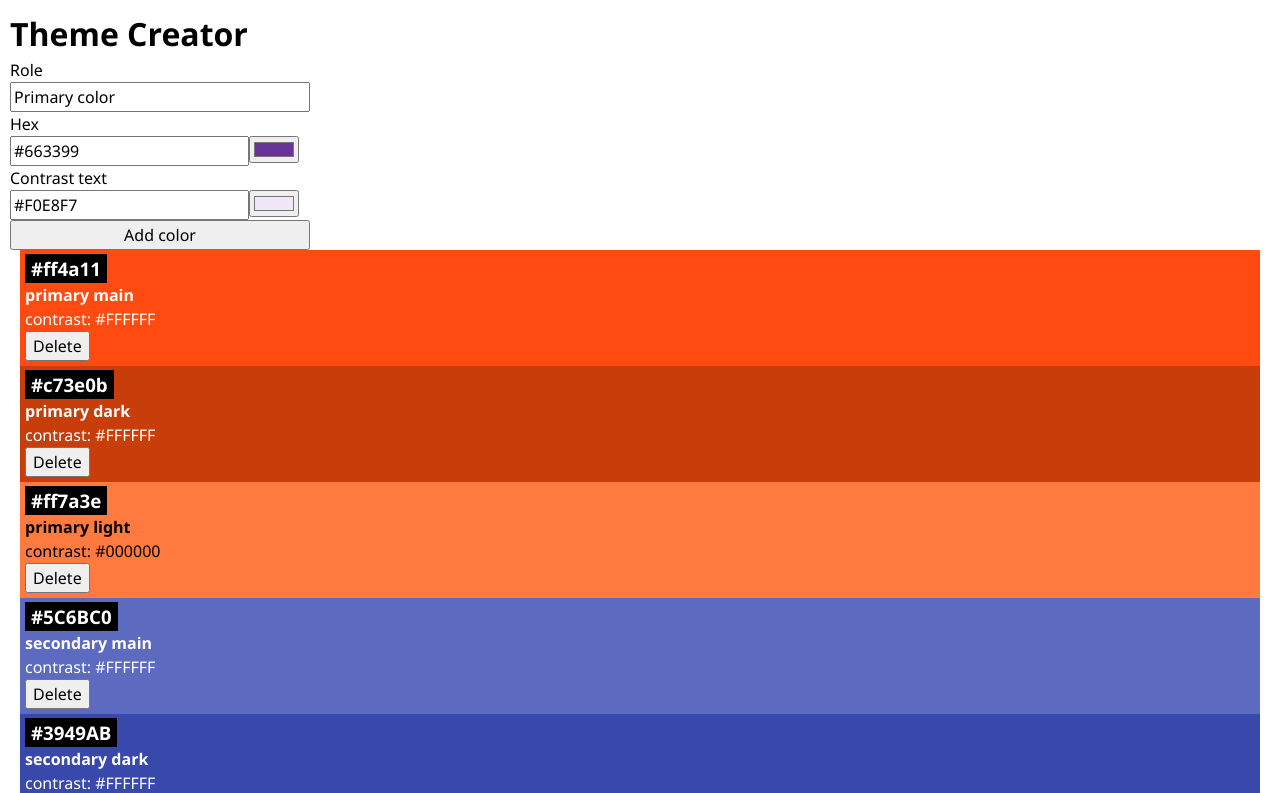
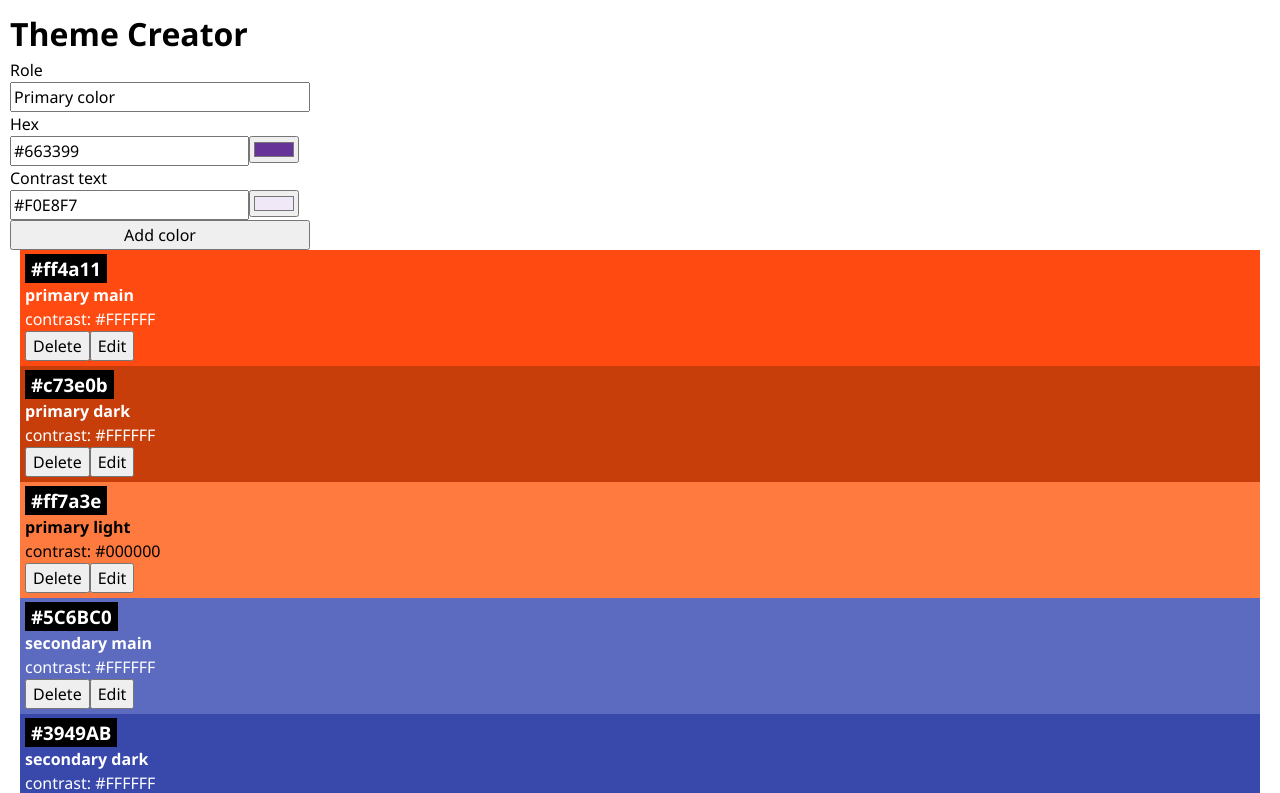
Before and after one commit to angela-capillo/color-theme-creator, a React (Vite) app: page / in a window 1280 px wide. Shown: the top 793 px of the page. Built offline with nearby package versions, Linux system fonts and the light colour scheme.

Commit message:
Add Edit button, implement isEditMode state and toggleEditMode function

```diff
--- a/src/Components/Color/Color.jsx
+++ b/src/Components/Color/Color.jsx
@@ -1,7 +1,16 @@
 import "./Color.css";
 import DeleteButtonGroup from "../DeleteButton/DeleteButton";
+import { useState } from "react";
 
 export default function Color({ color, onDelete }) {
+
+  const [isEditMode, setIsEditMode] = useState(false);
+
+  function toggleEditMode() {
+    setIsEditMode(!isEditMode); // this because when using it as a ternary operator, in both cases we set it to false
+  }
+
+  //console.log(isEditMode)
   //console.log("Find Issue 1");
   return (
     <div
@@ -15,6 +24,7 @@ export default function Color({ color, onDelete }) {
       <h4>{color.role}</h4>
       <p>contrast: {color.contrastText}</p>
       <DeleteButtonGroup colorId={color.id} onDelete={onDelete} />
+      <button onClick={toggleEditMode}>Edit</button>
     </div>
   );
 }
```
